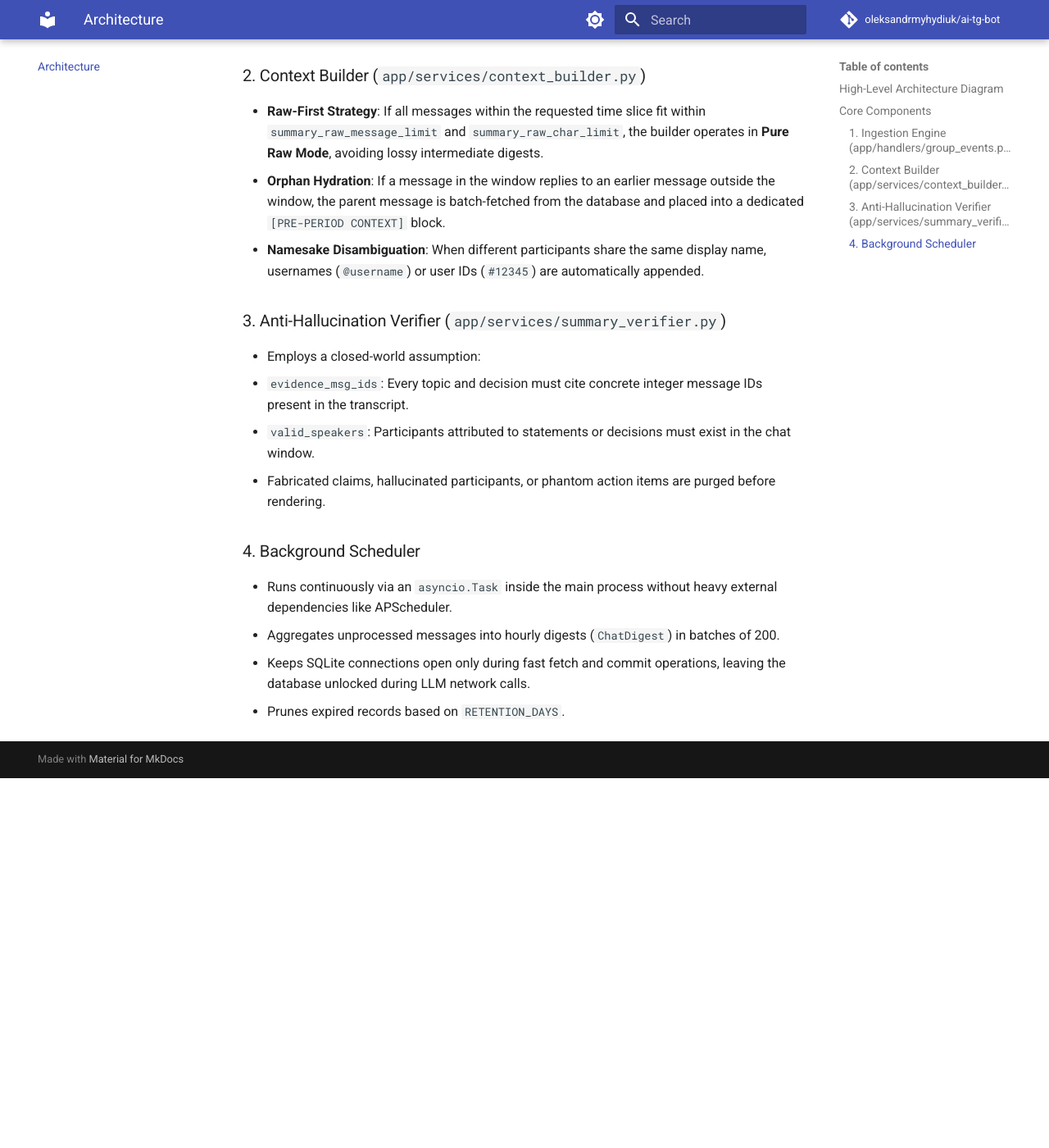
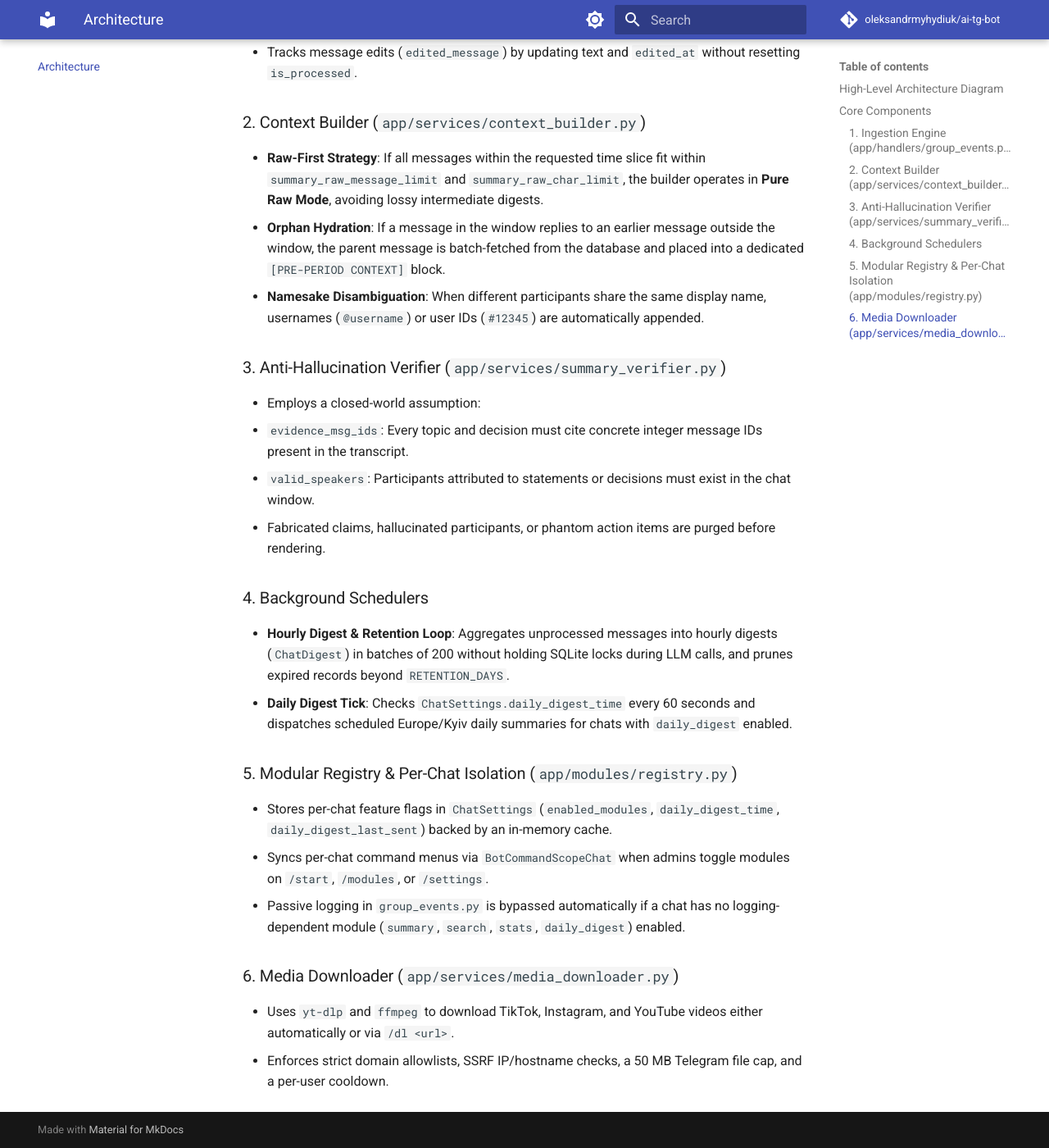
Before and after one commit to oleksandrmyhydiuk/ai-tg-bot, an MkDocs documentation site: the page built from docs/architecture.md, in a window 1280 px wide and 1400 px high, scrolled down 1240 px. Shown: the whole window at 82% size. Built offline with MkDocs 1.6.1 and Material for MkDocs 9.7.7, drawn with Linux system fonts in a browser that asks for light colours; comment, search, counter and statistics services are not loaded; before the commit the page ends 2189 px from its top, so only the background shows below that; some of the changed text lies outside the part shown.

Commit message:
docs: update README and MkDocs documentation for modular architecture

```diff
--- /dev/null
+++ b/docs/api/media_downloader.md
@@ -0,0 +1,3 @@
+# Media Downloader Service
+
+::: app.services.media_downloader
--- a/docs/architecture.md
+++ b/docs/architecture.md
@@ -10,14 +10,17 @@ The bot follows a layered, modular asynchronous architecture powered by **aiogra
 graph TD
     User([Telegram User]) -->|Message / Command / Ping| Router[Aiogram Router]
 
-    subgraph Handlers
-        Router --> CmdHandler[commands.py]
-        Router --> GroupHandler[group_events.py]
+    subgraph Handlers & Modules
+        Router --> CoreMod[modules/core.py]
+        Router --> FeatureMods[modules: summary, ask, media_dl, search, stats, voice, daily_digest]
+        Router --> GroupHandler[handlers/group_events.py]
+        CoreMod -->|Toggle & BotCommandScopeChat| Registry[modules/registry.py]
     end
 
     subgraph Storage & Context
-        GroupHandler -->|Ingest Message, Quote, Reply| SQLite[(SQLite Database)]
-        CmdHandler -->|Build Context Window| CtxBuilder[context_builder.py]
+        Registry -->|Cache & Persist| SQLite[(SQLite Database)]
+        GroupHandler -->|Log if logging module enabled| SQLite
+        FeatureMods -->|Build Context Window| CtxBuilder[context_builder.py]
         SQLite -->|Hydrate Orphan Parents & Digests| CtxBuilder
     end
 
@@ -56,8 +59,15 @@ graph TD
   - `valid_speakers`: Participants attributed to statements or decisions must exist in the chat window.
   - Fabricated claims, hallucinated participants, or phantom action items are purged before rendering.
 
-### 4. Background Scheduler
-- Runs continuously via an `asyncio.Task` inside the main process without heavy external dependencies like APScheduler.
-- Aggregates unprocessed messages into hourly digests (`ChatDigest`) in batches of 200.
-- Keeps SQLite connections open only during fast fetch and commit operations, leaving the database unlocked during LLM network calls.
-- Prunes expired records based on `RETENTION_DAYS`.
+### 4. Background Schedulers
+- **Hourly Digest & Retention Loop**: Aggregates unprocessed messages into hourly digests (`ChatDigest`) in batches of 200 without holding SQLite locks during LLM calls, and prunes expired records beyond `RETENTION_DAYS`.
+- **Daily Digest Tick**: Checks `ChatSettings.daily_digest_time` every 60 seconds and dispatches scheduled Europe/Kyiv daily summaries for chats with `daily_digest` enabled.
+
+### 5. Modular Registry & Per-Chat Isolation (`app/modules/registry.py`)
+- Stores per-chat feature flags in `ChatSettings` (`enabled_modules`, `daily_digest_time`, `daily_digest_last_sent`) backed by an in-memory cache.
+- Syncs per-chat command menus via `BotCommandScopeChat` when admins toggle modules on `/start`, `/modules`, or `/settings`.
+- Passive logging in `group_events.py` is bypassed automatically if a chat has no logging-dependent module (`summary`, `search`, `stats`, `daily_digest`) enabled.
+
+### 6. Media Downloader (`app/services/media_downloader.py`)
+- Uses `yt-dlp` and `ffmpeg` to download TikTok, Instagram, and YouTube videos either automatically or via `/dl <url>`.
+- Enforces strict domain allowlists, SSRF IP/hostname checks, a 50 MB Telegram file cap, and a per-user cooldown.
--- a/mkdocs.yml
+++ b/mkdocs.yml
@@ -68,7 +68,9 @@ nav:
       - Main & Entrypoint: api/main.md
       - Configuration: api/config.md
       - Database Engine & Models: api/database.md
+      - Feature Modules: api/modules.md
       - Handlers: api/handlers.md
       - Context Builder: api/context_builder.md
       - Gemini & Gemma Client: api/gemini_client.md
+      - Media Downloader: api/media_downloader.md
       - Summary Verifier: api/summary_verifier.md
```
Also changed, not shown: README.md (+59 -32 lines), docs/api/modules.md (added, +28 -0 lines), docs/cicd.md (+2 -0 lines), docs/getting-started.md (+1 -0 lines), docs/index.md (+6 -5 lines).
